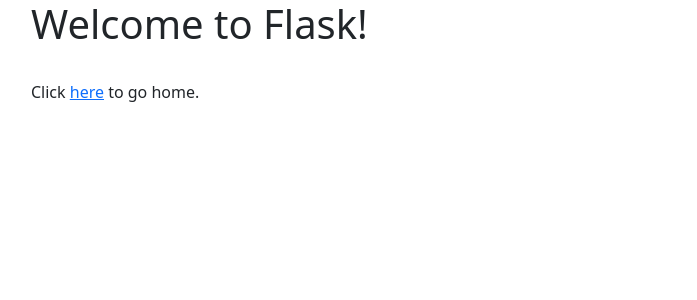
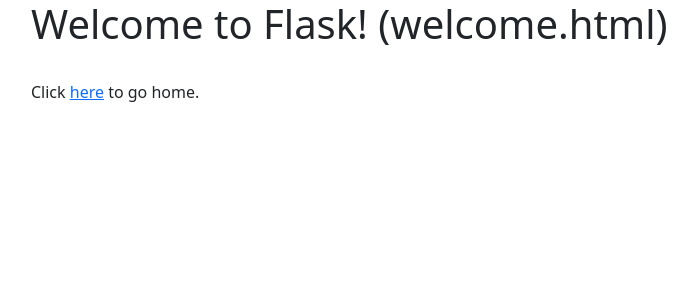
Before and after one commit to schambig/flask-workout, a Flask app: page /welcome in a window 1280 px wide. Shown: the top 300 px of the page, without its empty margins (51-748 px from the left). Run offline with Flask 3, Linux system fonts and the light colour scheme.

Commit message:
feat: render html for welcome endpoint

```diff
--- a/demo/templates/welcome.html
+++ b/demo/templates/welcome.html
@@ -1,13 +1,13 @@
 <!DOCTYPE html>
 <html>
   <head>
-    <title>Flask Intro</title>
+    <title>Welcome page</title>
     <meta name="viewport" content="width=device-width, initial-scale=1.0">
     <link href="https://cdn.jsdelivr.net/npm/bootstrap@5.3.1/dist/css/bootstrap.min.css" rel="stylesheet" integrity="sha384-4bw+/aepP/YC94hEpVNVgiZdgIC5+VKNBQNGCHeKRQN+PtmoHDEXuppvnDJzQIu9" crossorigin="anonymous">
   </head>
   <body>
     <div class="container">
-      <h1>Welcome to Flask!</h2>
+      <h1>Welcome to Flask! (welcome.html)</h2>
       <br>
       <p>Click <a href="/">here</a> to go home.</p>
       {% for message in get_flashed_messages() %}
```
